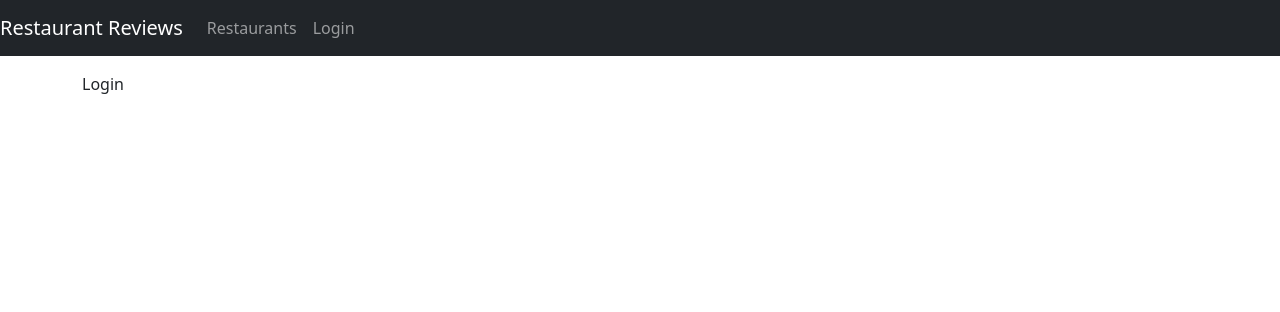
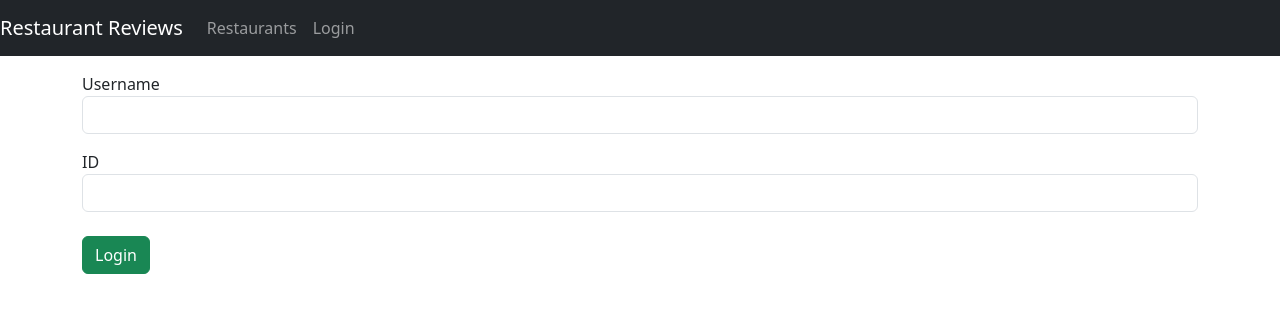
Before and after one commit to TifennQ/MERN_Stack, a React (Create React App) app in the folder frontend/: page /login in a window 1280 px wide. Shown: the top 312 px of the page. Built offline with nearby package versions, Linux system fonts and the light colour scheme.

Commit message:
Login page

```diff
--- a/frontend/src/components/Login.js
+++ b/frontend/src/components/Login.js
@@ -1,11 +1,59 @@
-import React from 'react'
+import React, { useState } from 'react'
 
-const login = () => {
-    return (
-        <div>
-            Login
+const Login = (props) => {
+
+    const initialUserState = {
+        name: "",
+        id: ""
+    }
+
+    const [user, setUser] = useState(initialUserState)
+
+    const handleInputChange = event => {
+        const { name, value } = event.target
+        setUser({ ...user, [name]: value })
+    }
+
+    const login = () => {
+        props.login(user)
+        props.history.push('/')
+    }
+
+    return  (
+        <div className="submit-form">
+          <div>
+            <div className="form-group">
+              <label htmlFor="user">Username</label>
+              <input
+                type="text"
+                className="form-control"
+                id="name"
+                required
+                value={user.name}
+                onChange={handleInputChange}
+                name="name"
+              />
+            </div>
+
+            <div className="form-group mt-3">
+              <label htmlFor="id">ID</label>
+              <input
+                type="text"
+                className="form-control"
+                id="id"
+                required
+                value={user.id}
+                onChange={handleInputChange}
+                name="id"
+              />
+            </div>
+
+            <button onClick={login} className="btn btn-success mt-4">
+              Login
+            </button>
+          </div>
         </div>
-    )
+      );
 }
 
-export default login
+export default Login
```
